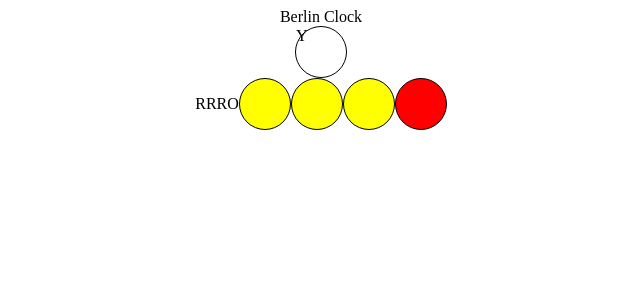
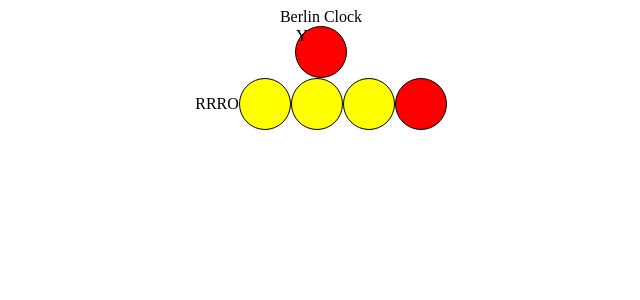
Before and after one commit to 0xNeolik/Berlin-Kata, a React (Create React App) app: page / in a window 1280 px wide. Shown: the top 300 px of the page, without its empty margins (319-959 px from the left). Built offline with nearby package versions, Linux system fonts and the light colour scheme.

Commit message:
Add testing for the style of seconds light & his style

```diff
--- a/src/Components/DigitalClock.js
+++ b/src/Components/DigitalClock.js
@@ -6,7 +6,13 @@ export default function DigitalClock({ seconds, minutes, hours }) {
   return (
     <div data-test="clock" id="clock">
       <div className="row">
-        <div data-test="clock-seconds" className="clock-light">
+        <div
+          data-test="clock-seconds"
+          className="clock-light"
+          style={{
+            backgroundColor: seconds % 2 ? "yellow" : "red",
+          }}
+        >
           {secondsLight(seconds)}
         </div>
       </div>
```
Also changed, not shown: 1 other file (tests, documents, lock files or other folders).
